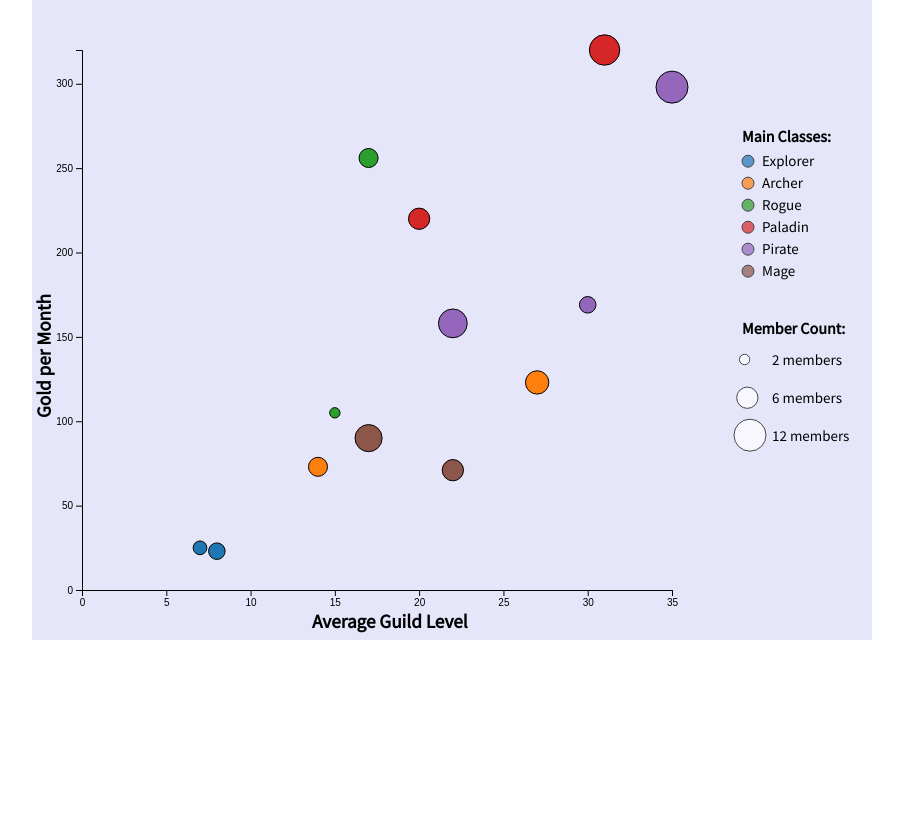
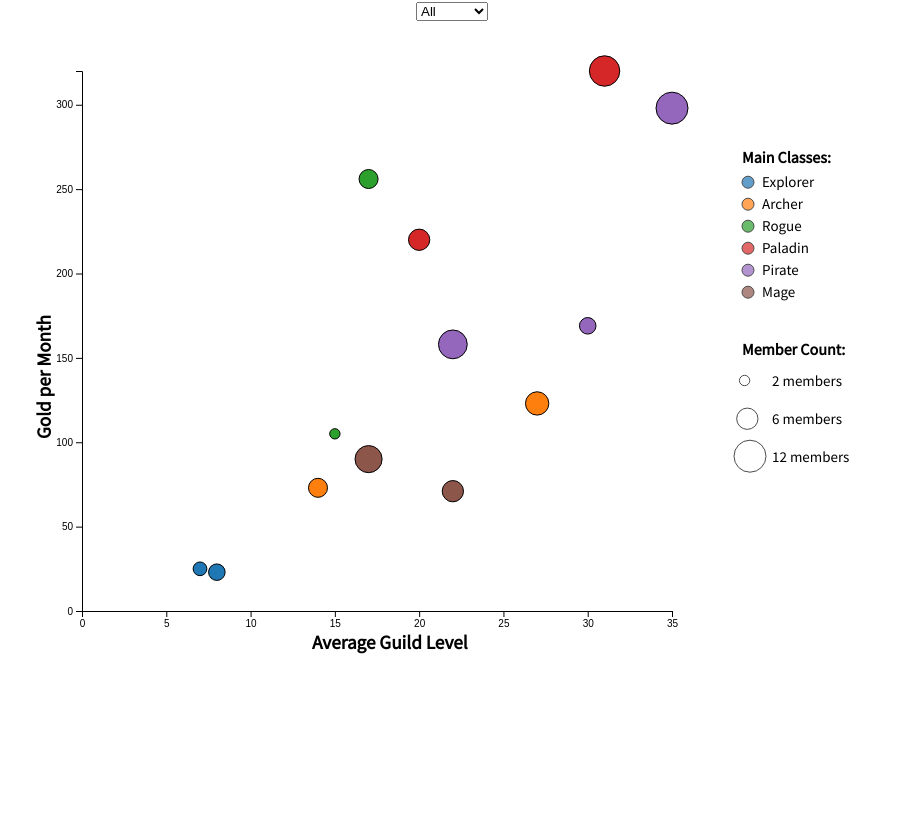
Before and after one commit to OscarKodes/d3-scatterplot-practice, a plain HTML site: page index.html in a window 1280 px wide. Shown: the part 136-958 px from the top of the page, without its empty margins (188-1091 px from the left). Drawn offline with nearby package versions, Linux system fonts and the light colour scheme.

Commit message:
Add selection and state to dropdown and legend

```diff
--- a/index.html
+++ b/index.html
@@ -10,6 +10,10 @@
 <body>
     <!-- Titles below -->
     <h1>Plot Title Goes Here</h1>
+
+    <!-- Dropdown Menu -->
+    <select id="dropdown">
+    </select>
 
     <!-- Visualization Below -->
     <div id="container"></div>
--- a/main.js
+++ b/main.js
@@ -12,10 +12,26 @@ let width = window.innerWidth * 0.8;
 // so the plot isn't stretched too much if have wide screen
 width = width > height ? height + margin.right : width;
 
-/* LOAD DATA */
+// Variables to be assigned in init() and used in draw()
+let svg, xScale, yScale, colorScale, sizeScale;
+
+// APPLICATION STATE #########################################
+let state = {
+  data: [],
+  selectedClass: "All",
+};
+
+// IMPORT IN DATA ############################################
 d3.csv("data.csv", d3.autoType).then((data) => {
-  console.log(data);
+  // Save the imported data into state object
+  state.data = data;
 
+  // Call init() function right after importing data
+  init();
+});
+
+// INITIALIZING FUNTION ######################################
+function init() {
   // Plan for scatterplot:
   //   title = guildName
   //     x = avgLvl
@@ -24,37 +40,34 @@ d3.csv("data.csv", d3.autoType).then((data) => {
   //     color = mainClass
 
   /* SCALES ##################################################### */
-  const xScale = d3
+  xScale = d3
     .scaleLinear()
-    .domain([0, d3.max(data.map((d) => d.avgLvl))])
+    .domain([0, d3.max(state.data.map((d) => d.avgLvl))])
     .range([margin.left, width - margin.right]);
 
-  const yScale = d3
+  yScale = d3
     .scaleLinear()
-    .domain([0, d3.max(data, (d) => d.goldPerMonth)])
+    .domain([0, d3.max(state.data, (d) => d.goldPerMonth)])
     .range([height - margin.top, margin.bottom]);
 
   // // Placing genres and colors in variables to be reused in colorScale & Legend
-  let allClasses = new Set(data.map((d) => d.mainClass));
+  let allClasses = new Set(state.data.map((d) => d.mainClass));
   allClasses = [...allClasses];
 
-  const colorScale = d3
-    .scaleOrdinal()
-    .domain(allClasses)
-    .range(d3.schemeCategory10);
-  const sizeScale = d3
+  colorScale = d3.scaleOrdinal().domain(allClasses).range(d3.schemeCategory10);
+  sizeScale = d3
     .scaleSqrt()
-    .domain([1, d3.max(data, (d) => d.membersCount)])
+    .domain([1, d3.max(state.data, (d) => d.membersCount)])
     .range([3, 16]);
 
   /* HTML ELEMENTS ############################################## */
   // SVG CANVAS -----------------------------------------------
-  const svg = d3
+  svg = d3
     .select("#container")
     .append("svg")
     .attr("width", width)
-    .attr("height", height)
-    .style("background-color", "lavender");
+    .attr("height", height);
+  // .style("background-color", "lavender");
   // AXIS TICKS  ----------------------------------------------
   svg
     .append("g")
@@ -84,59 +97,6 @@ d3.csv("data.csv", d3.autoType).then((data) => {
     .attr("font-size", "1.2rem")
     .attr("transform", "rotate(-90)")
     .text("Gold per Month");
-
-  // DOTS FOR SCATTERPLOT ----------------------------------
-  const dot = svg
-    .selectAll(".dot") // Line below sorts films by largest budget to smallest, so small dots appear on top
-    .data(data)
-    .join("circle")
-    .attr("class", "dot")
-    .attr(
-      "transform",
-      (d) => `translate(${xScale(d.avgLvl)},${yScale(d.goldPerMonth)})`
-    )
-    .attr("r", (d) => sizeScale(d.membersCount))
-    .attr("fill", (d) => colorScale(d.mainClass))
-    .attr("stroke", "black");
-
-  //   .join(
-  //     enter => enter
-  //       .append("circle")
-  //         .attr("class", "dot")
-  //         .attr("transform", `translate(${margin.left}, ${height - margin.top})`)
-  //         .attr("r", d => sizeScale(d["Budget (million $)"]))
-  //         .attr("fill", d => colorScale(d.Genre))
-  //         .attr("stroke", "black")
-  //         .attr("opacity", "0.4")
-  //         .on("mouseover", tipMouseover)
-  //         .on("mouseout", tipMouseout)
-  //       .call(enter => enter
-  //         .transition()
-  //           .duration(1500)
-  //           .delay((d, i) => yScale(d["Audience Ratings %"]) + i * 2)
-  //           .attr("transform", d => `translate(${xScale(d["Rotten Tomatoes Ratings %"])}, ${yScale(d["Audience Ratings %"])})`)
-  //       )
-  //   );
-
-  // TOOLTIPS ----------------------------------------------------
-
-  dot.attr("data-tippy-allowHTML", true);
-
-  dot.attr("data-tippy-content", (d) => {
-    return `
-    <div class="tooltip">
-      <p class="guild-name">The ${d.guildName}</p>
-      <div class="info">
-        <p><span>Main Class: </span>${d.mainClass}</p>
-        <p><span>Average Level: </span>${d.avgLvl}</p>
-        <p><span>Gold Per Month: </span>${d.goldPerMonth}</p>
-        <p><span>Member Count: </span>${d.membersCount}</p>
-      </div>
-    </div>
-    `;
-  });
-
-  tippy(dot.nodes());
 
   //   // LEGENDS ------------------------------------------------
   //   // Title for Legend
@@ -174,7 +134,7 @@ d3.csv("data.csv", d3.autoType).then((data) => {
     .attr("alignment-baseline", "middle");
 
   //   // Grabbing the min, median, and max of budgets
-  const allMemberCounts = data.map((d) => d.membersCount);
+  const allMemberCounts = state.data.map((d) => d.membersCount);
   const threeMemberCounts = [
     d3.min(allMemberCounts),
     d3.median(allMemberCounts),
@@ -214,4 +174,117 @@ d3.csv("data.csv", d3.autoType).then((data) => {
     .text((d) => d + " members")
     .style("font-size", "15px")
     .attr("alignment-baseline", "middle");
-});
+
+  // USER INTERFACE SETUP FOR VIS OPTIONS ===================
+
+  // Grab elements for listeners and values
+  const selectMenu = d3.select("#dropdown");
+  const selectClassText = d3.selectAll(".legend-class");
+  const selectClassColor = d3.selectAll(".legend-dot");
+
+  // Create array for holding vis options
+  const menuData = [{ key: "All", label: "All" }];
+
+  // Fill menuData with the possible data vis options
+  allClasses.map((mainClass) => {
+    menuData.push({ key: mainClass, label: mainClass });
+  });
+
+  // Create options in UI menu for user to click
+  selectMenu
+    .selectAll("option")
+    .data(menuData)
+    .join("option")
+    .attr("value", (d) => d.key)
+    .text((d) => d.label);
+
+  // Listen for user changes on menu and call draw
+  selectMenu.on("change", (event) => {
+    state.selectedClass = event.target.value;
+    draw();
+  });
+
+  // Listen for clicks on Class or Colors
+  selectClassText.on("click", (_, d) => updateSelection(d));
+  selectClassColor.on("click", (_, d) => updateSelection(d));
+
+  // Update selected Class and call draw
+  const updateSelection = (d) => {
+    // Get index of Class or color
+    let classIdx =
+      allClasses.indexOf(d) >= 0 ? allClasses.indexOf(d) : allColors.indexOf(d);
+
+    // Change menu option to current select option
+    document.getElementById("dropdown").options.selectedIndex = classIdx + 1;
+
+    state.selectedClass = allClasses[classIdx];
+
+    draw();
+  };
+
+  // Call draw function once Init() is finished for the first time
+  draw();
+}
+
+// DRAW FUNCTION ####################################################
+function draw() {
+  // Filter wanted data based on current state
+  const filteredData = state.data.filter(
+    (d) => state.selectedClass === "All" || state.selectedClass === d.mainClass
+  );
+
+  console.log(filteredData);
+
+  // DOTS FOR SCATTERPLOT ----------------------------------
+  const dot = svg
+    .selectAll(".dot")
+    .data(filteredData, (d) => d.guildName)
+    .join(
+      (enter) =>
+        enter
+          .append("circle")
+          .attr("class", "dot")
+          .attr(
+            "transform",
+            (d) => `translate(${xScale(d.avgLvl)},${yScale(d.goldPerMonth)})`
+          )
+          .attr("r", 0)
+          .attr("fill", (d) => colorScale(d.mainClass))
+          .attr("stroke", "black")
+          .call((enter) =>
+            enter
+              .transition()
+              .attr("r", (d) => sizeScale(d.membersCount))
+              .duration(1500)
+          ),
+      (update) =>
+        update
+          .attr("stroke-width", "3px")
+          .call((update) =>
+            update.transition().attr("stroke-width", "1px").duration(1000)
+          ),
+      (exit) =>
+        exit
+          .call((exit) => exit.transition().duration(500).attr("r", 0))
+          .remove()
+    );
+
+  // Tooltip Handling =============================================
+  dot.attr("data-tippy-allowHTML", true);
+
+  dot.attr("data-tippy-content", (d) => {
+    return `
+    <div class="tooltip">
+      <p class="guild-name">The ${d.guildName}</p>
+      <div class="info">
+        <p><span>Main Class: </span>${d.mainClass}</p>
+        <p><span>Average Level: </span>${d.avgLvl}</p>
+        <p><span>Gold Per Month: </span>${d.goldPerMonth}</p>
+        <p><span>Member Count: </span>${d.membersCount}</p>
+      </div>
+    </div>
+    `;
+  });
+
+  tippy(dot.nodes());
+}
```
